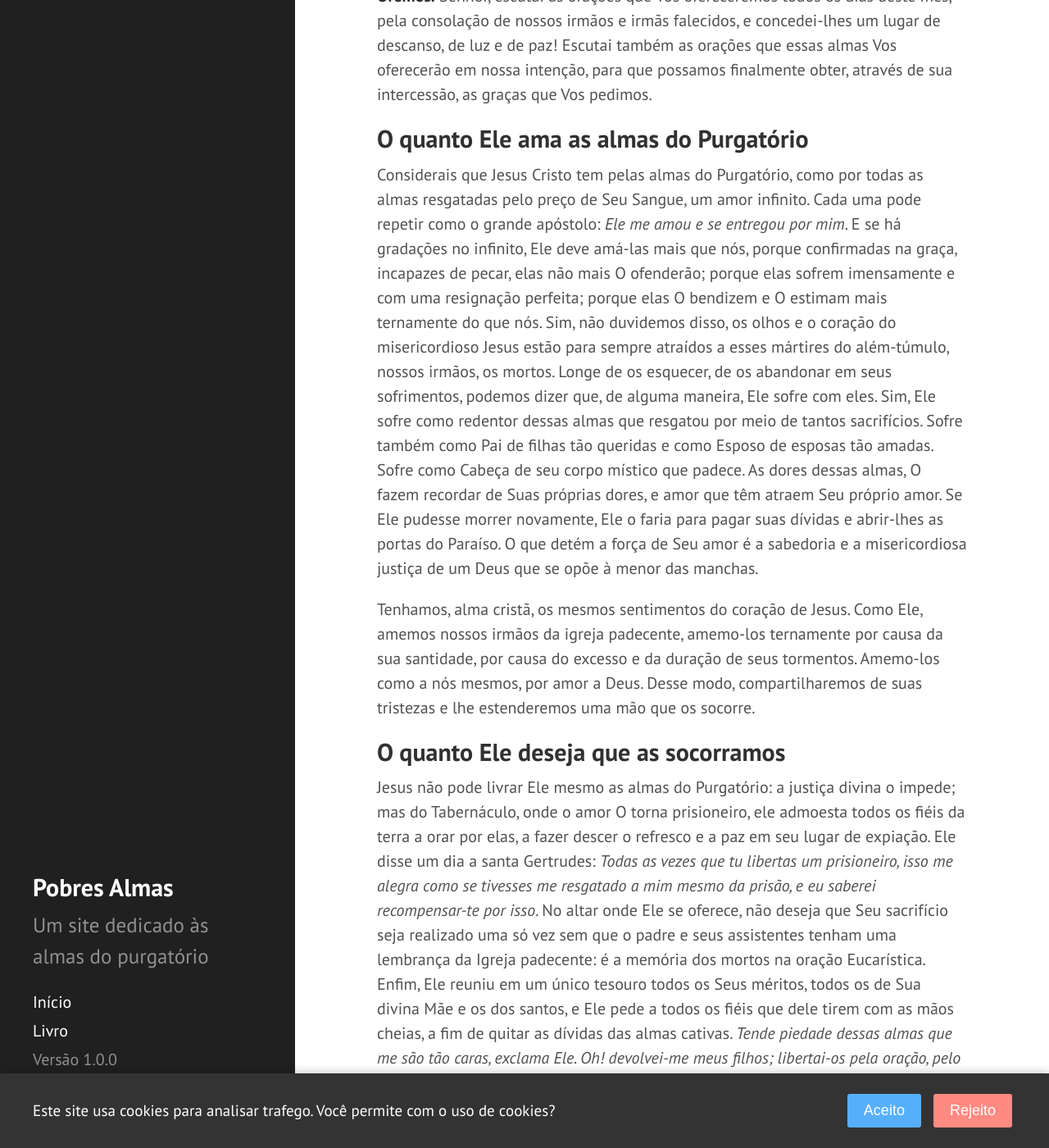
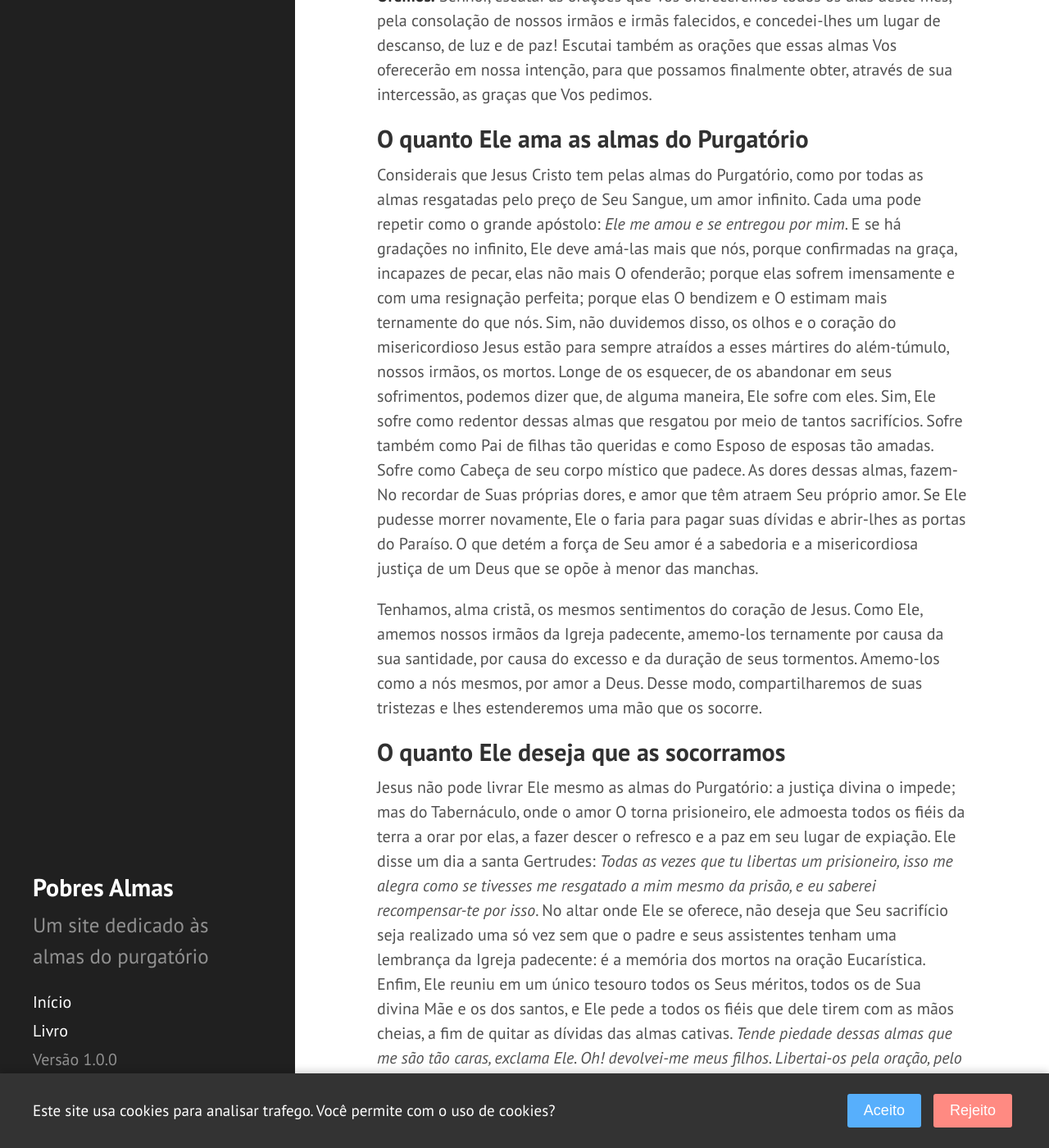
Before and after one commit to daniel-ufabc/poor-souls, a Jekyll site: the page built from _book/dia17.md, in a window 1280 px wide and 1400 px high, scrolled down 260 px. Shown: the whole window at 82% size. Built offline with Jekyll 4.4.1, drawn with Linux system fonts in a browser that asks for light colours; some of the changed text lies outside the part shown.

Commit message:
fix gramatical issues

```diff
--- a/_book/dia17.md
+++ b/_book/dia17.md
@@ -13,14 +13,14 @@
 
 ## O quanto Ele ama as almas do Purgatório
 
-Considerais que Jesus Cristo tem pelas almas do Purgatório, como por todas as almas resgatadas pelo preço de Seu Sangue, um amor infinito. Cada uma pode repetir como o grande apóstolo: _Ele me amou e se entregou por mim_. E se há gradações no infinito, Ele deve amá-las mais que nós, porque confirmadas na graça, incapazes de pecar, elas não mais O ofenderão; porque elas sofrem imensamente e com uma resignação perfeita; porque elas O bendizem e O estimam mais ternamente do que nós. Sim, não duvidemos disso, os olhos e o coração do misericordioso Jesus estão para sempre atraídos a esses mártires do além-túmulo, nossos irmãos, os mortos. Longe de os esquecer, de os abandonar em seus sofrimentos, podemos dizer que, de alguma maneira, Ele sofre com eles. Sim, Ele sofre como redentor dessas almas que resgatou por meio de tantos sacrifícios. Sofre também como Pai de filhas tão queridas e como Esposo de esposas tão amadas. Sofre como Cabeça de seu corpo místico que padece. As dores dessas almas, O fazem recordar de Suas próprias dores, e amor que têm atraem Seu próprio amor. Se Ele pudesse morrer novamente, Ele o faria para pagar suas dívidas e abrir-lhes as portas do Paraíso. O que detém a força de Seu amor é a sabedoria e a misericordiosa justiça de um Deus que se opõe à menor das manchas.
+Considerais que Jesus Cristo tem pelas almas do Purgatório, como por todas as almas resgatadas pelo preço de Seu Sangue, um amor infinito. Cada uma pode repetir como o grande apóstolo: _Ele me amou e se entregou por mim_. E se há gradações no infinito, Ele deve amá-las mais que nós, porque confirmadas na graça, incapazes de pecar, elas não mais O ofenderão; porque elas sofrem imensamente e com uma resignação perfeita; porque elas O bendizem e O estimam mais ternamente do que nós. Sim, não duvidemos disso, os olhos e o coração do misericordioso Jesus estão para sempre atraídos a esses mártires do além-túmulo, nossos irmãos, os mortos. Longe de os esquecer, de os abandonar em seus sofrimentos, podemos dizer que, de alguma maneira, Ele sofre com eles. Sim, Ele sofre como redentor dessas almas que resgatou por meio de tantos sacrifícios. Sofre também como Pai de filhas tão queridas e como Esposo de esposas tão amadas. Sofre como Cabeça de seu corpo místico que padece. As dores dessas almas, fazem-No recordar de Suas próprias dores, e amor que têm atraem Seu próprio amor. Se Ele pudesse morrer novamente, Ele o faria para pagar suas dívidas e abrir-lhes as portas do Paraíso. O que detém a força de Seu amor é a sabedoria e a misericordiosa justiça de um Deus que se opõe à menor das manchas.
 
-Tenhamos, alma cristã, os mesmos sentimentos do coração de Jesus. Como Ele, amemos nossos irmãos da igreja padecente, amemo-los ternamente por causa da sua santidade, por causa do excesso e da duração de seus tormentos. Amemo-los como a nós mesmos, por amor a Deus. Desse modo, compartilharemos de suas tristezas e lhe estenderemos uma mão que os socorre.
+Tenhamos, alma cristã, os mesmos sentimentos do coração de Jesus. Como Ele, amemos nossos irmãos da Igreja padecente, amemo-los ternamente por causa da sua santidade, por causa do excesso e da duração de seus tormentos. Amemo-los como a nós mesmos, por amor a Deus. Desse modo, compartilharemos de suas tristezas e lhes estenderemos uma mão que os socorre.
 
 
 ## O quanto Ele deseja que as socorramos
 
-Jesus não pode livrar Ele mesmo as almas do Purgatório: a justiça divina o impede; mas do Tabernáculo, onde o amor O torna prisioneiro, ele admoesta todos os fiéis da terra a orar por elas, a fazer descer o refresco e a paz em seu lugar de expiação. Ele disse um dia a santa Gertrudes: _Todas as vezes que tu libertas um prisioneiro, isso me alegra como se tivesses me resgatado a mim mesmo da prisão, e eu saberei recompensar-te por isso_. No altar onde Ele se oferece, não deseja que Seu sacrifício seja realizado uma só vez sem que o padre e seus assistentes tenham uma lembrança da Igreja padecente: é a memória dos mortos na oração Eucarística. Enfim, Ele reuniu em um único tesouro todos os Seus méritos, todos os de Sua divina Mãe e os dos santos, e Ele pede a todos os fiéis que dele tirem com as mãos cheias, a fim de quitar as dívidas das almas cativas. _Tende piedade dessas almas que me são tão caras, exclama Ele. Oh! devolvei-me meus filhos; libertai-os pela oração, pelo santo sacrifício, pelas indulgências. Depressa! Abreviai o momento em que me será dado coroá-los na glória e inundá-los com um torrente de delícias!_
+Jesus não pode livrar Ele mesmo as almas do Purgatório: a justiça divina o impede; mas do Tabernáculo, onde o amor O torna prisioneiro, ele admoesta todos os fiéis da terra a orar por elas, a fazer descer o refresco e a paz em seu lugar de expiação. Ele disse um dia a santa Gertrudes: _Todas as vezes que tu libertas um prisioneiro, isso me alegra como se tivesses me resgatado a mim mesmo da prisão, e eu saberei recompensar-te por isso_. No altar onde Ele se oferece, não deseja que Seu sacrifício seja realizado uma só vez sem que o padre e seus assistentes tenham uma lembrança da Igreja padecente: é a memória dos mortos na oração Eucarística. Enfim, Ele reuniu em um único tesouro todos os Seus méritos, todos os de Sua divina Mãe e os dos santos, e Ele pede a todos os fiéis que dele tirem com as mãos cheias, a fim de quitar as dívidas das almas cativas. _Tende piedade dessas almas que me são tão caras, exclama Ele. Oh! devolvei-me meus filhos. Libertai-os pela oração, pelo santo sacrifício, pelas indulgências. Depressa! Abreviai o momento em que me será dado coroá-los na glória e inundá-los com uma torrente de delícias!_
 
 Para nos encorajar à caridade, Ele não cessa de repetir aquilo que dizia a Seus discípulos quando falava dos pobres: _Tudo o que fizerdes a um desses pequeninos, é a mim que o fazeis_. E Ele nos recompensará um dia, como se Ele mesmo tivesse sido libertado.
 Alma cristã, que grande motivo para nos inflamar de zelo em favor de uma obra tão importante, tão santa, e que nos é tão fácil de realizar! Como somos felizes em poder satisfazer de maneira tão simples os ardentes desejos do Coração de Jesus!
@@ -31,7 +31,7 @@
 Em uma carta escrita a uma mulher do mundo, o Padre Lacordaire conta que um camponês da Polônia veio a falecer, e que foi colocado pela justiça divina nas chamas expiatórias. Sua piedosa esposa rezava sem cessar pelo repouso de sua alma. Por não acreditar que suas orações fossem eficazes o bastante, ela desejou que se celebrasse o Santo Sacrifício da Missa em honra do Sagrado Coração de Jesus, pela libertação daquele por quem chorava. Infelizmente, ela era pobre e não podia pagar a quantia que era de costume oferecer pela celebração do Ofício Divino. Ela se apresentou diante de um rico cavalheiro, que era filósofo, ateu, e expôs humildemente o objeto de seu pedido. Este se enterneceu e deu-lhe a quantia que ela havia pedido. A viúva, tão logo recebeu o dinheiro, fez celebrar a Santa Missa, na capela do Sagrado Coração, pela libertação de seu querido esposo, e ali tomou a santa comunhão com todo o fervor possível. Que aconteceu? Deus permitiu que, alguns dias mais tarde, o finado camponês aparecesse ao rico bem-feitor: _Eu vos agradeço_, disse-lhe, _da esmola que fizeste pela oferta do divino sacrifício: esta oblação libertou minha alma do Purgatório, onde estava presa, e agora, em agradecimento pela vossa caridade, eu venho da parte do Senhor, anunciar-vos que a vossa morte está próxima, e que deveis reconciliar-vos com Ele_. E esse rico incrédulo se converteu, e morreu, com efeito, nos sentimentos mais cristãos. Louvado seja o Sacratíssimo Coração de Jesus!
 
 
-**Oremos.** Ó Jesus, cheio de misericórdia, Vós que tanto amastes os homens, que os justificais pela fé e os glorificais pela graça, eu Vos peço, pela ferida de Vosso sagrado lado, aberto pela lança na cruz, livrai os defuntos do fogo do Purgatório e tornai-os dignos da glória de Vossos santos. Sede-lhes propício, ó Jesus! Chamai vossos filhos e nossos irmãos à morada eterna. Que eles descansem em paz!
+**Oremos.** Ó Jesus, cheio de misericórdia, Vós que tanto amastes os homens, que os justificais pela fé e os glorificais pela graça, eu Vos peço, pela ferida de Vosso sagrado lado, aberto pela lança na cruz, livrai os defuntos do fogo do Purgatório e tornai-os dignos da glória de Vossos santos. Sede-lhes propício, ó Jesus! Chamai Vossos filhos e nossos irmãos à morada eterna. Que eles descansem em paz!
 
 {% capture my_include2 %}{% include end-prayers.md %}{% endcapture %}
 {{ my_include2 | markdownify }}
```
Also changed, not shown: _book/dia15.md (+4 -4 lines), _book/dia16.md (+11 -6 lines), 6 other files.
